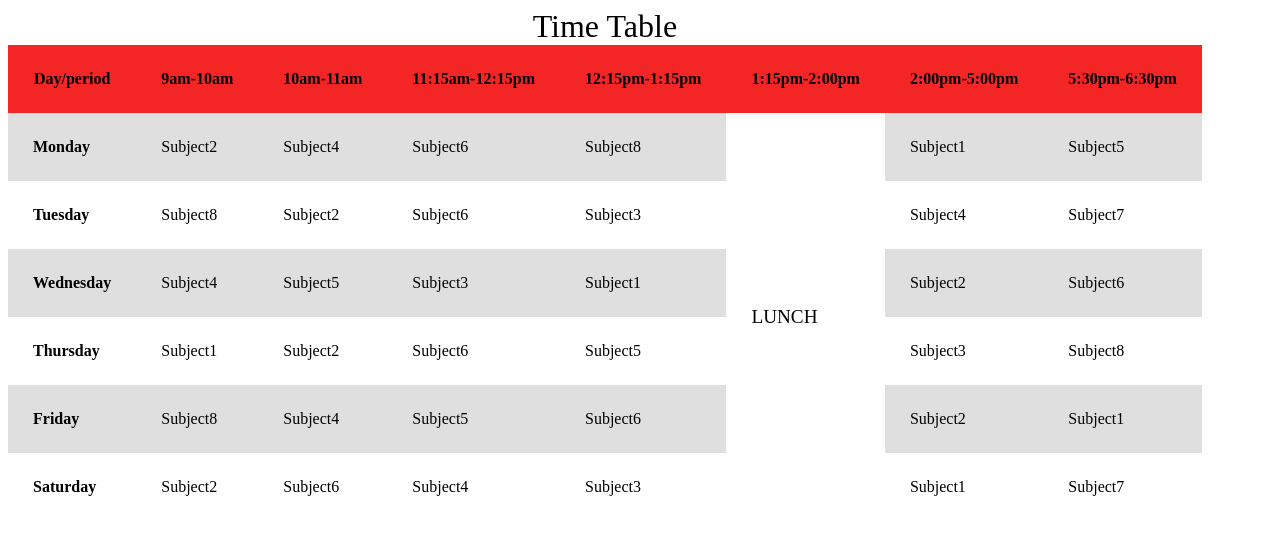
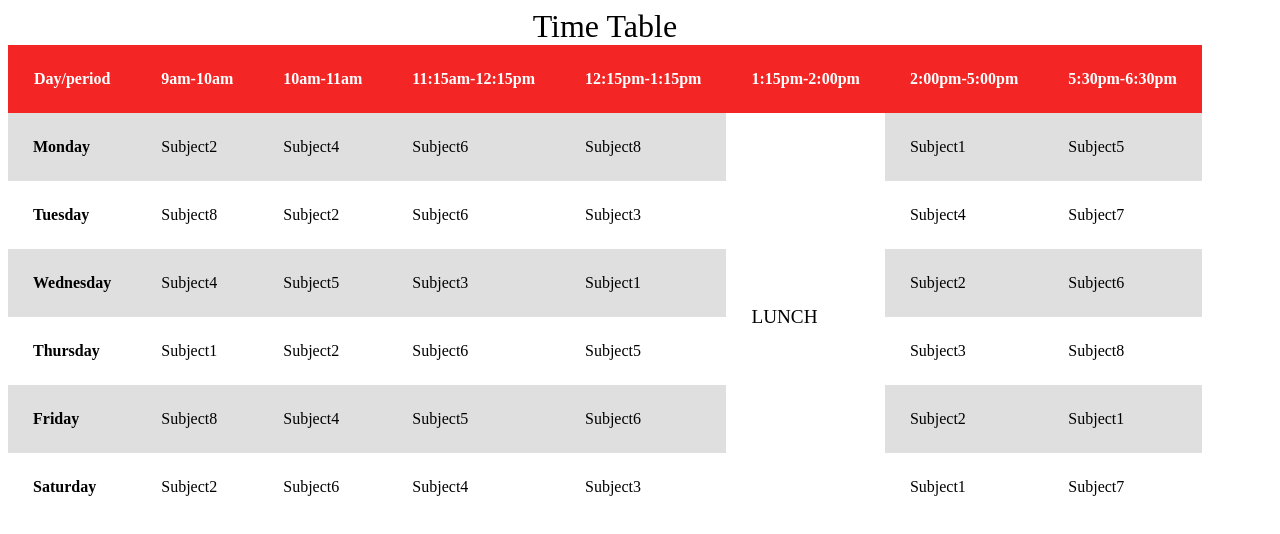
Before and after one commit to AbhishekKaundal0052/web-platform-HTML-Table, a plain HTML site: page index.html in a window 1280 px wide. Drawn offline with Linux system fonts and the light colour scheme.

Commit message:
1 file modified

```diff
--- a/styles.css
+++ b/styles.css
@@ -1,6 +1,8 @@
 table{
   border-collapse: collapse;
-
+}
+th {
+  font: white;
 }
 th, td {
 padding:25px;
@@ -10,6 +12,7 @@ tr:nth-child(even){
 }
 tr:first-child{
   background-color:rgb(243, 37, 37);
+  color: white;
 }
 .lunch{
   background-color: white ;
```
